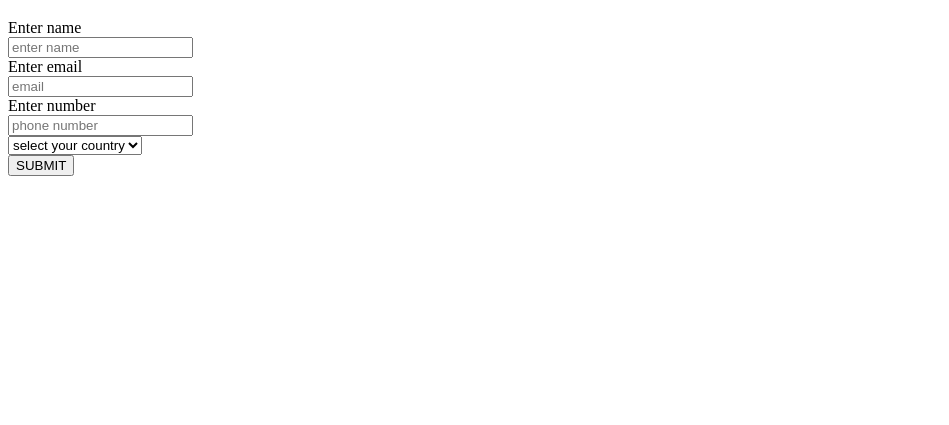
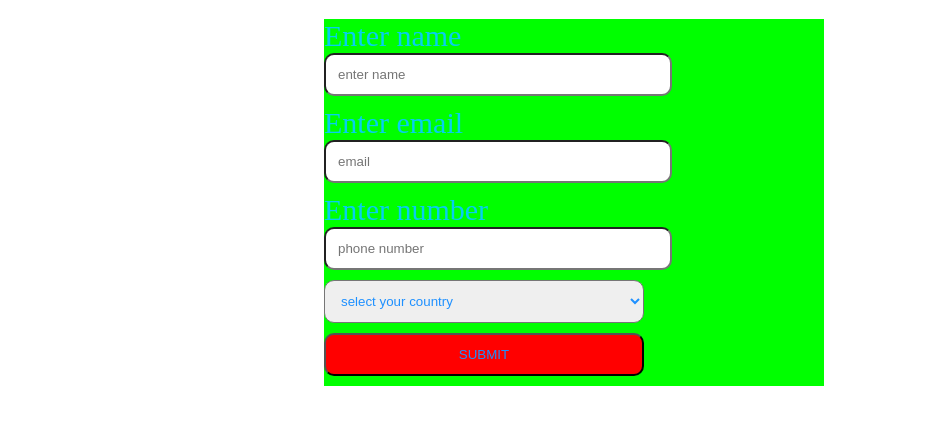
Before and after one commit to Destriluk/html-forms, a plain HTML site: page index.html in a window 1280 px wide. Shown: the part 61-486 px from the top of the page, without its empty margins (0-949 px from the left). Drawn offline with Linux system fonts and the light colour scheme.

Commit message:
first commit

```diff
--- a/index.html
+++ b/index.html
@@ -5,15 +5,35 @@
     <meta name="viewport" content="width=device-width, initial-scale=1.0">
     <title>Document</title>
 </head>
+<style>
+    .mylabel{
+        color: #06cef1;
+        font-size: 30px;
+    }
+    .myinput{
+        color: dodgerblue;
+        padding: 12px;
+        width: 320px;
+        margin-bottom: 10px;
+        border-radius: 10px;
+    }
+    .mydiv{
+        background-color: lime;
+        align-items: center;justify-content: center;
+        width: 500px;
+        margin-left: 25%;
+    }
+</style>
 <body>
    <center><u><h1>FILL IN THE FORM CORRECTLY</h1></u></center>
-   <label for="">Enter name</label><br>
-   <input type="text" placeholder="enter name"><br>
-<label for="">Enter email</label><br>
-<input type="text" placeholder="email"><br>
-<label for="">Enter number</label><br>
-<input type="text" placeholder="phone number"><br>
-<select name="" id="">
+   <div class="mydiv">
+      <label for="" class="mylabel">Enter name</label><br>
+   <input type="text" placeholder="enter name" class="myinput"><br>
+<label for="" class="mylabel">Enter email</label><br>
+<input type="text" placeholder="email" class="myinput"><br>
+<label for="" class="mylabel">Enter number</label><br>
+<input type="text" placeholder="phone number" class="myinput"><br>
+<select name="" id="" class="myinput">
     <option value="">select your country</option>
     <option value="">US</option>
     <option value="">UK</option>
@@ -21,6 +41,6 @@
     <option value="">CANADA</option>
     <option value="">UGANDA</option>
 </select><br>
-<button>SUBMIT</button>
+<button class="myinput" style="background-color:rgb(255, 0, 0) ;">SUBMIT</button></div>
 </body>
 </html>
```
